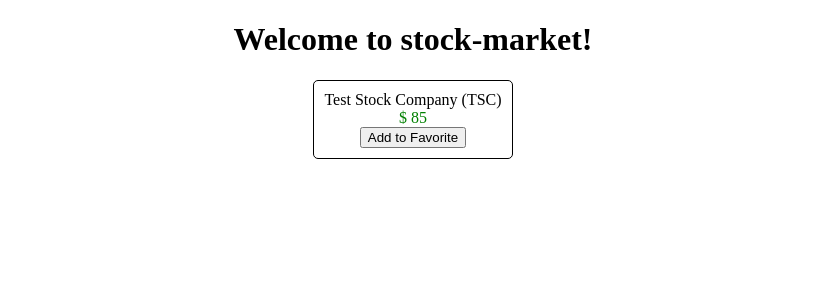
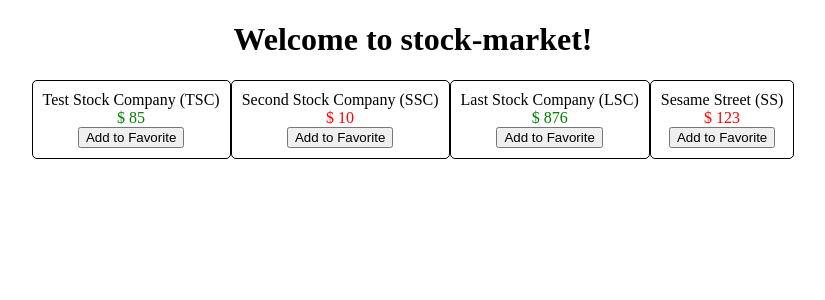
Before and after one commit to leachwestga/stock-market, an Angular app: page / in a window 1280 px wide. Shown: the top 300 px of the page, without its empty margins (227-1052 px from the left). Built offline with nearby package versions, Linux system fonts and the light colour scheme.

Commit message:
end of chapter 3

```diff
--- a/src/app/stock/stock-item/stock-item.component.css
+++ b/src/app/stock/stock-item/stock-item.component.css
@@ -12,3 +12,11 @@
 .negative {
   color: red;
 }
+
+.large-change {
+  font-size: 1.2em;
+}
+
+.small-change {
+  font-size: 0.8em;
+}
--- a/src/app/stock/stock-item/stock-item.component.html
+++ b/src/app/stock/stock-item/stock-item.component.html
@@ -1,9 +1,10 @@
-<div class="stock-container">
+<div class="stock-container"
+     *ngFor="let stock of stocks; index as i; trackBy: trackStockByCode">
   <div class="name">{{stock.name + ' (' + stock.code + ')'}}</div>
   <div class="price"
-        [class]="stock.isPositiveChange() ? 'positive' : 'negative'">
-    $ {{stock.price}}
+      [class]="stock.isPositiveChange() ? 'positive' : 'negative'">
+      $ {{stock.price}}
   </div>
-  <button (click)="toggleFavorite($event)"
+  <button (click)="toggleFavorite($event, i)"
           [disabled]="stock.favorite">Add to Favorite</button>
 </div>
--- a/src/app/stock/stock-item/stock-item.component.ts
+++ b/src/app/stock/stock-item/stock-item.component.ts
@@ -9,17 +9,25 @@
 })
 export class StockItemComponent implements OnInit {
 
-  public stock: Stock;
+  public stocks: Array<Stock>;
 
   constructor() { }
 
   ngOnInit() {
-    this.stock = new Stock('Test Stock Company', 'TSC', 85, 80);
+    this.stocks = [
+      new Stock('Test Stock Company', 'TSC', 85, 80),
+      new Stock('Second Stock Company', 'SSC', 10, 20),
+      new Stock('Last Stock Company', 'LSC', 876, 765),
+      new Stock('Sesame Street', 'SS', 123, 321)
+    ];
   }
 
-  toggleFavorite(event) {
-    console.log('We are toggling the favorite state for this stock', event);
-    this.stock.favorite = !this.stock.favorite;
+  toggleFavorite(event, index) {
+    console.log('We are toggling the favorite state for stock', index, event);
+    this.stocks[index].favorite = !this.stocks[index].favorite;
   }
 
+  trackStockByCode(index, stock) {
+    return stock.code;
+  }
 }
```
